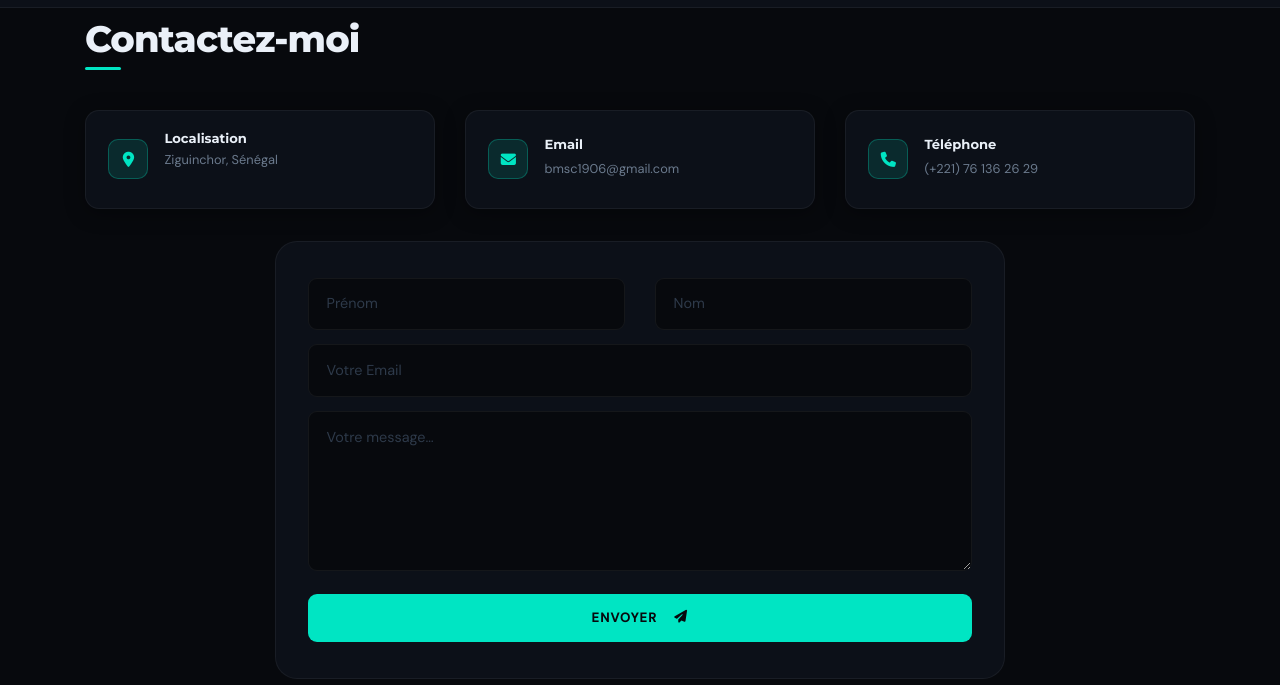
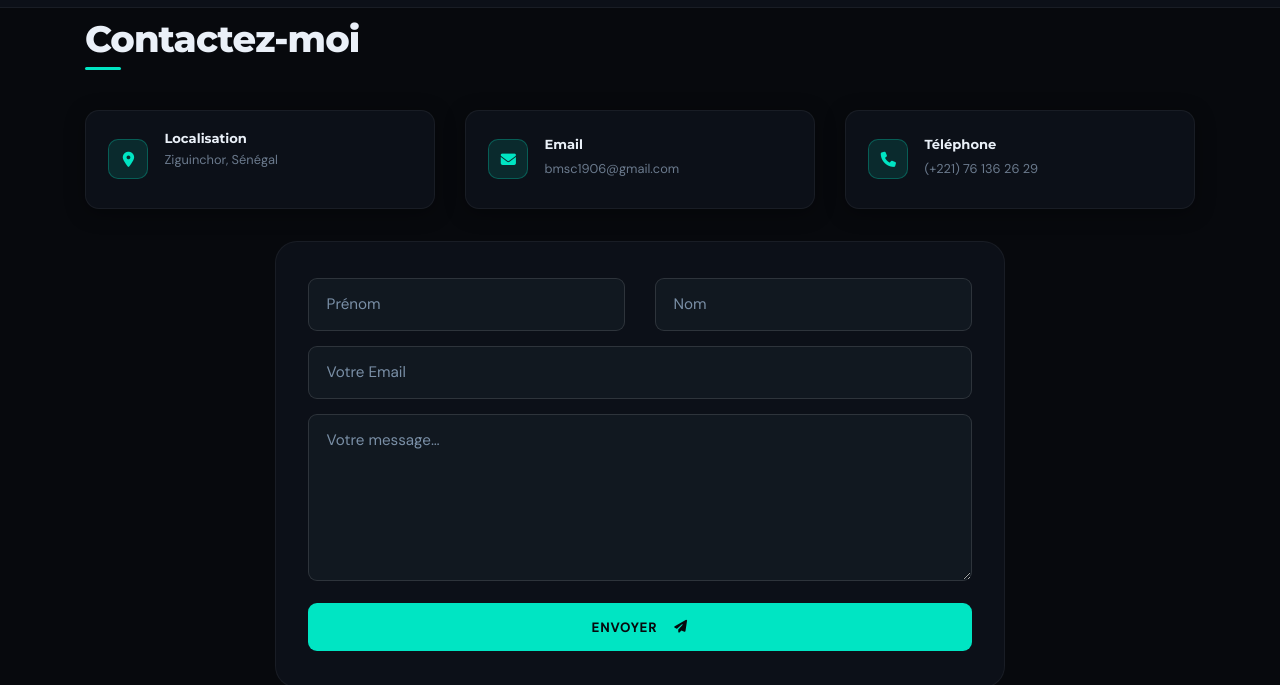
Before and after one commit to CISQOSE/Portfolio-V2, a website: page index.html in a window 1280 px wide. Shown: the part 4097-4782 px from the top of the page. Drawn offline with Linux system fonts and the light colour scheme.

Commit message:
commit 22

```diff
--- a/assets/css/redesign.css
+++ b/assets/css/redesign.css
@@ -17,7 +17,7 @@
   --text:        #eaf0f8;
   --text-sub:    #c5d0df;
   --text-muted:  #6b7a8d;
-  --text-dim:    #2e3a4a;
+  --text-dim:    #7a8fa6;
   --border:      rgba(255,255,255,.055);
   --border-hover:rgba(255,255,255,.12);
   --border-acc:  rgba(0,229,195,.28);
@@ -823,12 +823,12 @@ img { max-width: 100%; display: block; }
 }
 
 .single-form .form-control {
-  background: var(--bg) !important;
-  border: 1px solid var(--border) !important;
-  color: var(--text) !important;
+  background: #111820 !important;
+  border: 1px solid rgba(255,255,255,.12) !important;
+  color: #eaf0f8 !important;
   border-radius: 9px !important;
   padding: .9rem 1.1rem !important;
-  font-family: 'DM Sans', sans-serif; font-size: .9rem;
+  font-family: 'DM Sans', sans-serif; font-size: .95rem;
   width: 100%; display: block; margin-bottom: .9rem;
   transition: border-color var(--t) var(--ease), box-shadow var(--t) var(--ease);
 }
```
